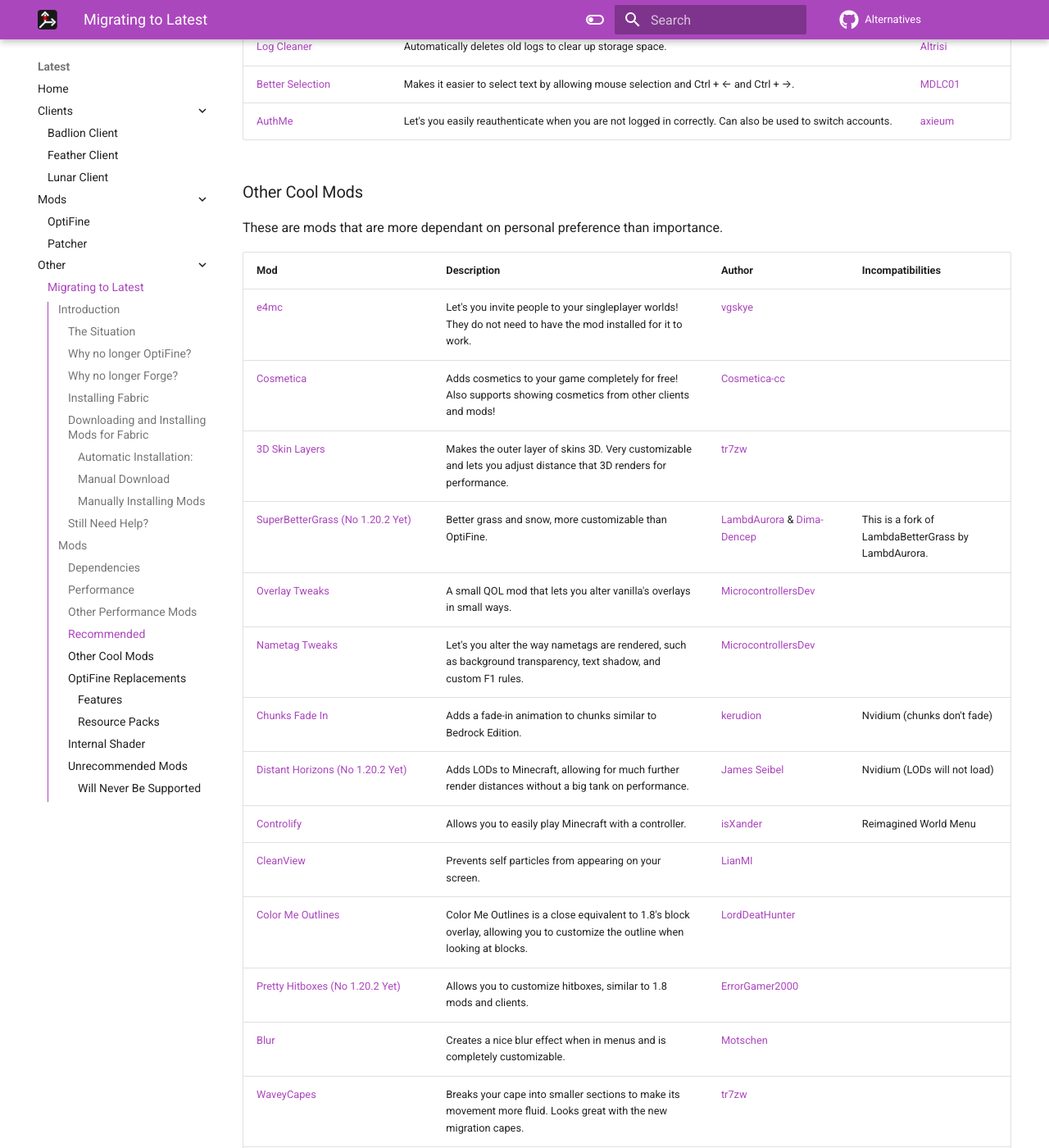
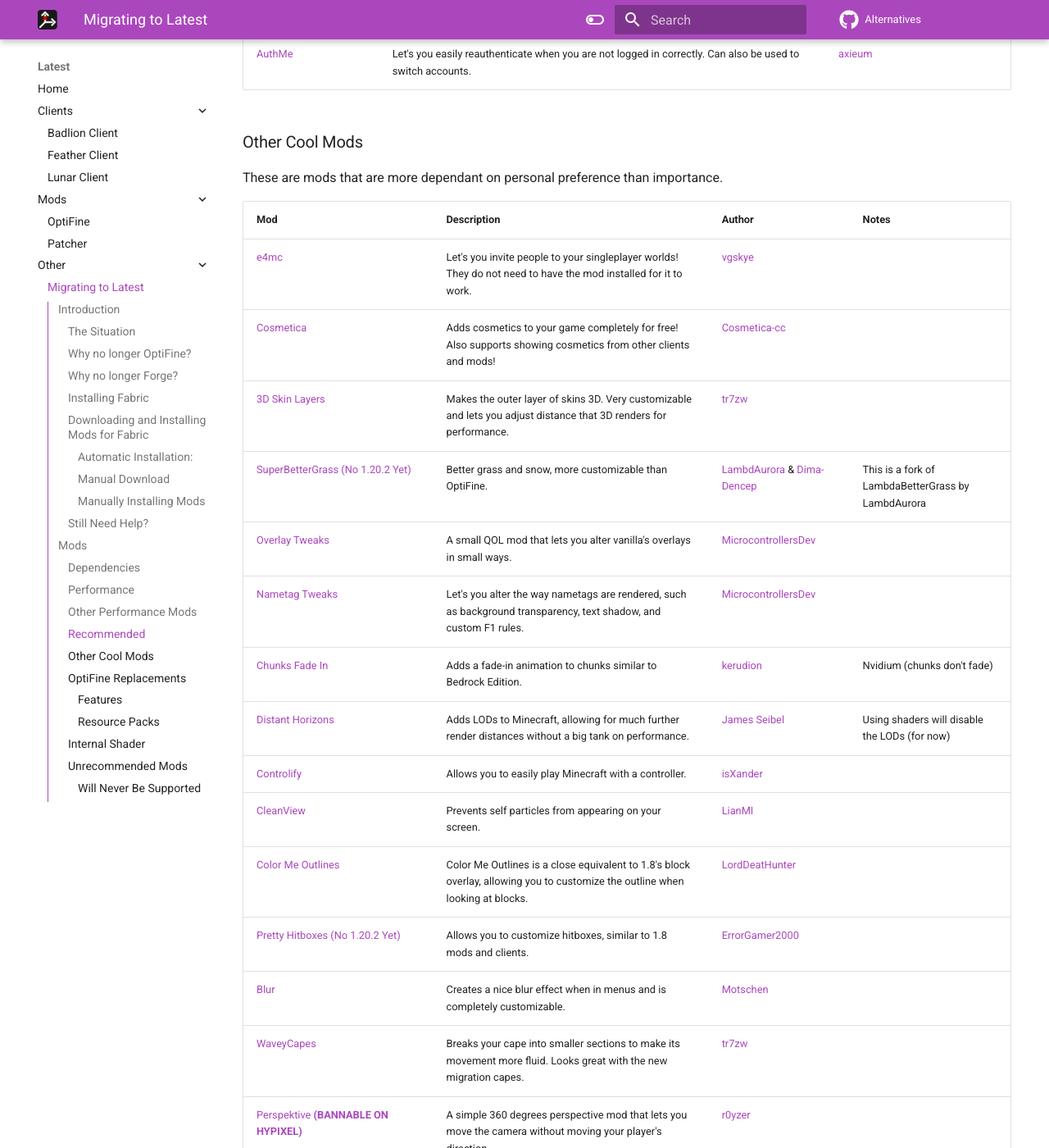
Before and after one commit to MicrocontrollersDev/Alternatives, an MkDocs documentation site: the page built from docs/latest/migrating.md, in a window 1280 px wide and 1400 px high, scrolled down 5052 px. Shown: the whole window at 82% size. Built offline with MkDocs 1.6.1 and Material for MkDocs 9.7.7, drawn with Linux system fonts in a browser that asks for light colours; comment, search, counter and statistics services are not loaded; some of the changed text lies outside the part shown.

Commit message:
notes, fixes

```diff
--- a/docs/latest/migrating.md
+++ b/docs/latest/migrating.md
@@ -104,13 +104,13 @@
 
 These are mods that are needed for playing the latest versions of Minecraft at a reasonable FPS. These will also help decrease frame times, hopefully eliminating spikes or stuttering.
 
-| Mod | Description | Author | Incompatibilities |
+| Mod | Description | Author | Notes |
 | --- | --- | --- | --- |
 | [Sodium](https://modrinth.com/mod/sodium) | An all around performance mod, Sodium allows users to play the latest versions of Minecraft with high FPS, completely outperforming OptiFine, with some users seeing up to 8x their vanilla frames. Sodium also drastically improve visuals, providing a much better gameplay experience. | [CaffeineMC](https://github.com/CaffeineMC) |
 | [Iris](https://modrinth.com/mod/iris) | A shader loader that allows users to load up their favorite OptiFine shaderpacks, but with much higher FPS. Iris also provides performance enhancements when not using shaders, making it great for all users. | [Iris Team](https://github.com/IrisShaders) |
 | [Lithium](https://modrinth.com/mod/lithium) | Helps improve the performance of many vanilla systems without changing their mechanics. | [CaffeineMC](https://github.com/CaffeineMC) |
 | [Exordium](https://modrinth.com/mod/exordium) | Caps the FPS of certain HUD elements that do not need to be updated every frame. | [tr7zw](https://github.com/tr7zw) | May break some HUD elements from other mods. |
-| [DashLoader (No 1.20.2 Yet)](https://modrinth.com/mod/dashloader) | Caches all of Minecraft's contents to load the game much faster and provide insanely quick reloads. | [alphaqu](https://github.com/alphaqu) | Sodium (0.5.0) |
+| [DashLoader (No 1.20.2 Yet)](https://modrinth.com/mod/dashloader) | Caches all of Minecraft's contents to load the game much faster and provide insanely quick reloads. | [alphaqu](https://github.com/alphaqu) |
 | [Enhanced Block Entities (No Official 1.20.2 Yet)](https://modrinth.com/mod/ebe) | Improves block entities by making them used baked models instead, allowing for better performance, visuals (via better smoothlighting), and better resource pack customizability. | [FoundationGames](https://github.com/FoundationGames) | Unofficial 1.20.2 port can be found [here](https://cdn.discordapp.com/attachments/778792141932986401/1166950719627210834/enhancedblockentities-0.91.20.2.jar).
 | [FerriteCore](https://modrinth.com/mod/ferrite-core) | Helps reduce the amount of memory the game takes up. This may make a big difference for larger modpacks as well. | [malte0811](https://github.com/malte0811) |
 | [Entity Culling](https://modrinth.com/mod/entityculling) | Culls entities that you cannot see, increasing FPS. While Sodium already does this, this mod is much more thorough in which entities can be culled. | [tr7zw](https://github.com/tr7zw) |
@@ -135,20 +135,20 @@
 
 These are other performance mods that one may prefer to use, but are not required. It is neither recommended or unrecommended, and is up to the player to decide given their use-case.
 
-| Mod | Description | Author | Incompatibilities |
+| Mod | Description | Author | Notes |
 | --- | --- | --- | --- |
-| [Nvidium](https://modrinth.com/mod/nvidium) | Nvidium uses NVIDIA only OpenGL extensions to greatly improve the game's performance. This mod will not work on AMD. It has a few graphical glitches and could lead to crashes, as the mod is still in beta and not considered stable yet. The mod will also disable itself whenever Iris shaders are enabled or if the required OpenGL extensions are not available. | [MCRcortex](https://github.com/MCRcortex) | Distant Horizons (LODs will not load), Chunks Fade In (chunks don't fade) |
+| [Nvidium](https://modrinth.com/mod/nvidium) | Nvidium uses NVIDIA only OpenGL extensions to greatly improve the game's performance. This mod will not work on AMD. It has a few graphical glitches and could lead to crashes, as the mod is still in beta and not considered stable yet. The mod will also disable itself whenever Iris shaders are enabled or if the required OpenGL extensions are not available. | [MCRcortex](https://github.com/MCRcortex) | Incompatible with Chunks Fade In (chunks don't fade) |
 | [Fadeless](https://modrinth.com/mod/skip-transitions) | Removes transitions such as the fading animation that Mojang added between their splash screens. This may provide a smoother experience if the fade is choppy on a low end machine or allow people to access certain menus quicker if they do not like the small wait time. This mod is made partially redundant by Remove Loading Screen. | [DerpDerpling](https://github.com/DerpDerpling) & [UltimateBoomer](https://github.com/UltimateBoomer) |
 | [Krypton](https://modrinth.com/mod/krypton) | This mod is bannable on Hypixel and most likely other servers. Although it is probably not detectable, it is still against Hypixel's rules and the mod developer does not recommend using it on Hypixel. However, this mod works great for private servers. Krypton optimizes network stacking and entity tracking, as well as other micro-optimizations. | [astei](https://github.com/astei) |
-| [Methane](https://modrinth.com/mod/methane) | Completely kills the light engine, providing permanent fullbright and improved FPS. Disable when using shaders. Allows you to disable some fog such as powdered snow fog and lava fog, which may be considered as an unfair advantage on some servers. | [AnOpenSauceDev](https://github.com/AnOpenSauceDev) | Most shaderpacks |
+| [Methane](https://modrinth.com/mod/methane) | Completely kills the light engine, providing permanent fullbright and improved FPS. Disable when using shaders. Allows you to disable some fog such as powdered snow fog and lava fog, which may be considered as an unfair advantage on some servers. | [AnOpenSauceDev](https://github.com/AnOpenSauceDev) | Incompatible with most shaderpacks (disable Methane) |
 | [Sciophobia](https://modrinth.com/mod/sciophobia) | Removes text shadows globally. Due to Minecraft's not so great text rendering, this can greatly improve performance, especially when a lot of text is being rendered on the screen at once, with the trade-off that text looks terrible and can sometimes be near impossible to read. May help on especially terrible computers, but for most people this is more of a preference thing than a performance improvement. | [MicrocontrollersDev](https://github.com/MicrocontrollersDev) |
 
 ### Recommended
 
 These are mods that I personally recommend due to their usefulness. While they may not boost performance, they are mostly quality of life mods meant to better your experience.
 
-| Mod | Description | Author |
-| --- | --- | --- |
+| Mod | Description | Author | Notes |
+| --- | --- | --- | --- |
 | [No Chat Reports](https://modrinth.com/mod/no-chat-reports) | Removes cryptographic signatures from chat messages, making it harder to get chat reported. | [Aizistral](https://github.com/Aizistral-Studios) |
 | [Modern Keybinding (No 1.20.2 Yet)](https://modrinth.com/mod/modernkeybinding) | Allows you to use modifiers for keybinds. For example, you can set keybinds to Ctrl/Shift/Alt + key. | [Nova-Committee](https://github.com/Nova-Committee) |
 | [Model Gap Fix (Works on 1.20.2)](https://modrinth.com/mod/modelfix) | Fixes the gaps you see on items when holding them as well as 3D blocks. This makes for a much more pleasant experience for most resourcepacks, including both defaults. | [MehVahdJukaar](https://github.com/MehVahdJukaar) |
@@ -169,24 +169,24 @@
 
 These are mods that are more dependant on personal preference than importance.
 
-| Mod | Description | Author | Incompatibilities |
+| Mod | Description | Author | Notes |
 | --- | --- | --- | --- |
 | [e4mc](https://modrinth.com/mod/e4mc) | Let's you invite people to your singleplayer worlds! They do not need to have the mod installed for it to work. | [vgskye](https://git.skye.vg/me) |
 | [Cosmetica](https://modrinth.com/mod/cosmetica) | Adds cosmetics to your game completely for free! Also supports showing cosmetics from other clients and mods! | [Cosmetica-cc](https://github.com/Cosmetica-cc) |
 | [3D Skin Layers](https://modrinth.com/mod/3dskinlayers) | Makes the outer layer of skins 3D. Very customizable and lets you adjust distance that 3D renders for performance. | [tr7zw](https://github.com/tr7zw) |
-| [SuperBetterGrass (No 1.20.2 Yet)](https://www.curseforge.com/minecraft/mc-mods/super-better-grass) | Better grass and snow, more customizable than OptiFine. | [LambdAurora](https://github.com/LambdAurora) & [Dima-Dencep](https://github.com/dima-dencep) | This is a fork of LambdaBetterGrass by LambdAurora. |
+| [SuperBetterGrass (No 1.20.2 Yet)](https://www.curseforge.com/minecraft/mc-mods/super-better-grass) | Better grass and snow, more customizable than OptiFine. | [LambdAurora](https://github.com/LambdAurora) & [Dima-Dencep](https://github.com/dima-dencep) | This is a fork of LambdaBetterGrass by LambdAurora |
 | [Overlay Tweaks](https://modrinth.com/mod/overlaytweaks) | A small QOL mod that lets you alter vanilla's overlays in small ways. | [MicrocontrollersDev](https://github.com/MicrocontrollersDev) |
 | [Nametag Tweaks](https://modrinth.com/mod/nametagtweaks) | Let's you alter the way nametags are rendered, such as background transparency, text shadow, and custom F1 rules. | [MicrocontrollersDev](https://github.com/MicrocontrollersDev) |
 | [Chunks Fade In](https://modrinth.com/mod/chunks-fade-in) | Adds a fade-in animation to chunks similar to Bedrock Edition. | [kerudion](https://github.com/kerudion) | Nvidium (chunks don't fade) |
-| [Distant Horizons (No 1.20.2 Yet)](https://modrinth.com/mod/distanthorizons) | Adds LODs to Minecraft, allowing for much further render distances without a big tank on performance. | [James Seibel](https://gitlab.com/jeseibel) | Nvidium (LODs will not load) |
-| [Controlify](https://modrinth.com/mod/controlify) | Allows you to easily play Minecraft with a controller. | [isXander](https://github.com/isXander) | Reimagined World Menu |
+| [Distant Horizons](https://modrinth.com/mod/distanthorizons) | Adds LODs to Minecraft, allowing for much further render distances without a big tank on performance. | [James Seibel](https://gitlab.com/jeseibel) | Using shaders will disable the LODs (for now) |
+| [Controlify](https://modrinth.com/mod/controlify) | Allows you to easily play Minecraft with a controller. | [isXander](https://github.com/isXander) |
 | [CleanView](https://www.curseforge.com/minecraft/mc-mods/cleanview-fabric) | Prevents self particles from appearing on your screen. | [LianMI](https://github.com/zlainsama) |
 | [Color Me Outlines](https://modrinth.com/mod/color-me-outlines) | Color Me Outlines is a close equivalent to 1.8's block overlay, allowing you to customize the outline when looking at blocks. | [LordDeatHunter](https://github.com/LordDeatHunter) |
 | [Pretty Hitboxes (No 1.20.2 Yet)](https://modrinth.com/mod/pretty-hitboxes) | Allows you to customize hitboxes, similar to 1.8 mods and clients. | [ErrorGamer2000](https://github.com/ErrorGamer2000) |
 | [Blur](https://modrinth.com/mod/blur-fabric) | Creates a nice blur effect when in menus and is completely customizable. | [Motschen](https://github.com/Motschen) |
 | [WaveyCapes](https://modrinth.com/mod/wavey-capes) | Breaks your cape into smaller sections to make its movement more fluid. Looks great with the new migration capes. | [tr7zw](https://github.com/tr7zw) |
 | [Perspektive **(BANNABLE ON HYPIXEL)**](https://modrinth.com/mod/perspektive) | A simple 360 degrees perspective mod that lets you move the camera without moving your player's direction. | [r0yzer](https://github.com/r0yzer) |
-| [KronHUD](https://modrinth.com/mod/kronhud (No 1.20.2 Yet)) | Adds many useful HUD elements to your screen with an easy to use in game config. | [DarkKronicle](https://github.com/DarkKronicle) |
+| [KronHUD (No 1.20.2 Yet2)](https://modrinth.com/mod/kronhud (No 1.20.2 Yet)) | Adds many useful HUD elements to your screen with an easy to use in game config. | [DarkKronicle](https://github.com/DarkKronicle) |
 | [BetterF3](https://modrinth.com/mod/betterf3) | Replaces Minecraft's original debug HUD with a highly customizable, more human-readable HUD. You can customize colors, position, add spacings, and more. | [cominixo](https://github.com/cominixo) |
 | [TNTTime](https://modrinth.com/mod/tnttime) | Displays time left to the TNT explosion above primed TNT. | [Simon](https://github.com/shateq) |
 | [Paginated Advancements & Custom Frames](https://modrinth.com/mod/paginatedadvancements) | Makes the advancement menu fit your entire screen, which could make it easier to navigate the menu. | [DaFuqs](https://github.com/DaFuqs)
```
Also changed, not shown: other parts of docs/latest/migrating.md (+1 -1 lines).
